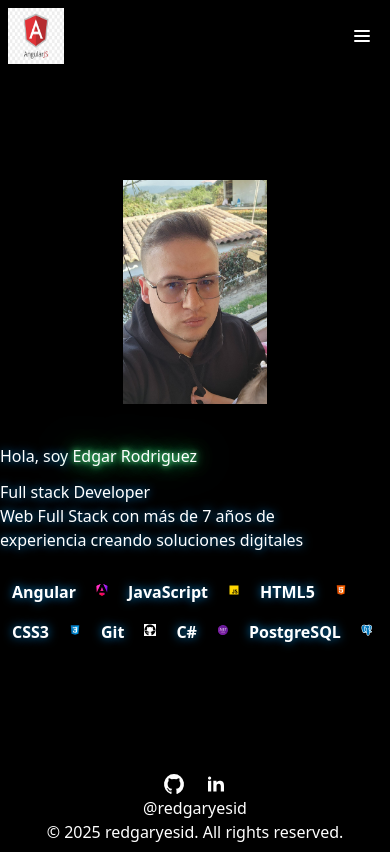
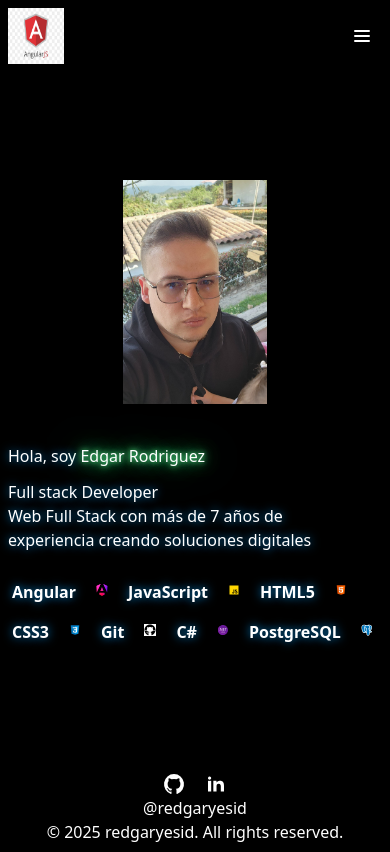
Before and after one commit to redgaryesid/redgaryesid.github.io, an Angular app: page / in a window 390 px wide. Built offline with nearby package versions, Linux system fonts and the light colour scheme.

Commit message:
Responsive home2

```diff
--- a/src/app/home/page/home.html
+++ b/src/app/home/page/home.html
@@ -1,8 +1,8 @@
 <div class="h-full xl:w-full bg-primary text-primary-text flex flex-col-reverse md:flex-row justify-center items-center gap-10 pt-2 pb-2">
     <div class="md:mr-30">
-        <h1 class="glow-text md:text-6xl mb-3">Hola, soy <span class="neon-text">Edgar Rodriguez</span></h1>
-        <p class="glow-text md:text-2xl">Full stack Developer</p>
-        <p class="glow-text md:typing-effect md:text-sm">Web Full Stack con más de 7 años de experiencia creando soluciones digitales</p>
+        <h1 class="glow-text ml-2 md:ml-0 md:text-6xl mb-3">Hola, soy <span class="neon-text">Edgar Rodriguez</span></h1>
+        <p class="glow-text ml-2 md:ml-0 md:text-2xl">Full stack Developer</p>
+        <p class="glow-text ml-2 md:ml-0 md:typing-effect md:text-sm">Web Full Stack con más de 7 años de experiencia creando soluciones digitales</p>
         <div class="mt-6">
             @for (skill of skills; track $index) {
                 <span class="inline-block bg-accent text-accent-text rounded-full px-3 py-1 md:text-sm font-semibold mr-2 mb-2 glow-text">{{skill.name}}</span>
```
